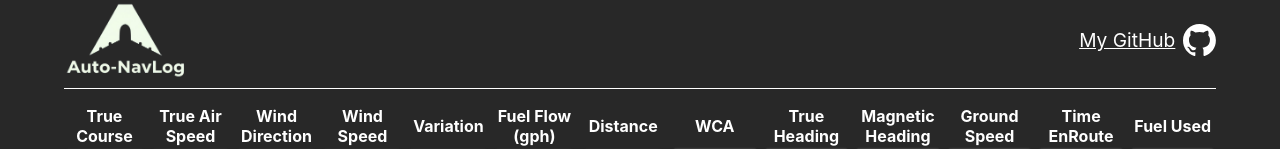
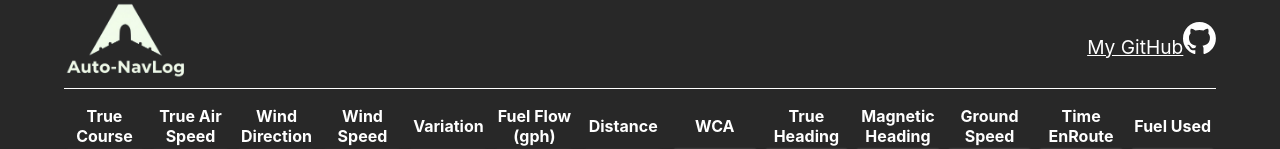
Before and after one commit to Caylor777/auto-NavLog, a React (Create React App) app in the folder react-app/: page / in a window 1280 px wide. Shown: the top 149 px of the page. Built offline with nearby package versions, Linux system fonts and the light colour scheme.

Commit message:
Refactor NavBar component to use process.env.PUBLIC_URL for image paths and add target attributes for external links

```diff
--- a/react-app/src/components/navBar.jsx
+++ b/react-app/src/components/navBar.jsx
@@ -1,12 +1,14 @@
 function NavBar() {
     return (
-    <div id="navBar">
-        <img id="logo" src="/images/logo.png" alt="Auto-NavLog Logo"/>
-        <div id="githubDiv">
-            <a id="githubLink" href="https://github.com/Caylor777">My GitHub</a>
-            <img id="githubLogo" src="/images/github.svg" alt="GitHub Logo"/>
+        <div id="navBar">
+            <img id="logo" src={process.env.PUBLIC_URL + '/images/logo.png'} alt="Auto-NavLog Logo" />
+            <div id="githubDiv">
+                <a id="githubLink" href="https://github.com/Caylor777" target="_blank" rel="noopener noreferrer">
+                    My GitHub
+                    <img id="githubLogo" src={process.env.PUBLIC_URL + '/images/github.svg'} alt="GitHub Logo" />
+                </a>
+            </div>
         </div>
-    </div>
     );
 }
 
```
